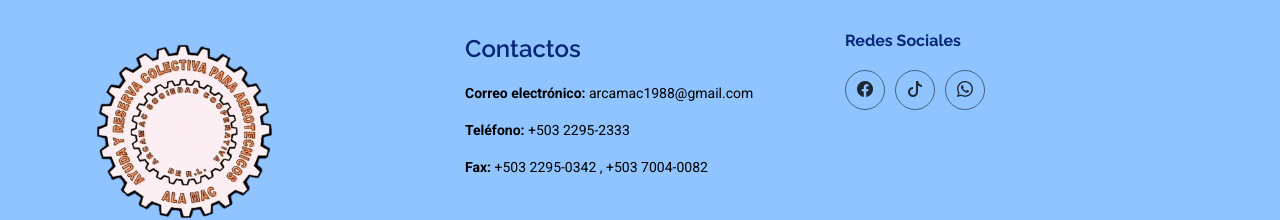
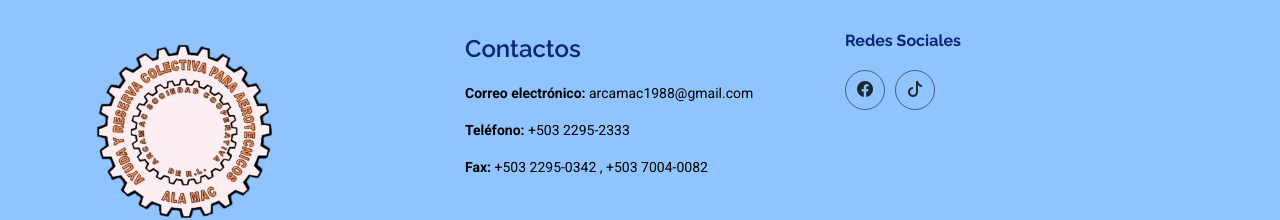
Before and after one commit to IngridGuyedes/APR_Proyecto_de_Catedra, a plain HTML site: page ARCAMAC Web/Pagina web ARCAMAC/index.html in a window 1280 px wide. Shown: the part 5388-5608 px from the top of the page. Drawn offline with nearby package versions, Linux system fonts and the light colour scheme.

Commit message:
Update index.html

```diff
--- a/ARCAMAC Web/Pagina web ARCAMAC/index.html
+++ b/ARCAMAC Web/Pagina web ARCAMAC/index.html
@@ -467,7 +467,6 @@
           <div class="social-links d-flex">
             <a href="https://www.facebook.com/arcamac.scderldecv?mibextid=ZbWKwL"><i class="bi bi-facebook" ></i></a>
             <a href="https://www.tiktok.com/@arcamac1?_t=8q3SUToisha&_r=1"><i class="bi bi-tiktok"></i></a>
-            <a href=""><i class="bi bi-whatsapp"></i></a>
           </div>
         </div>
 
```
